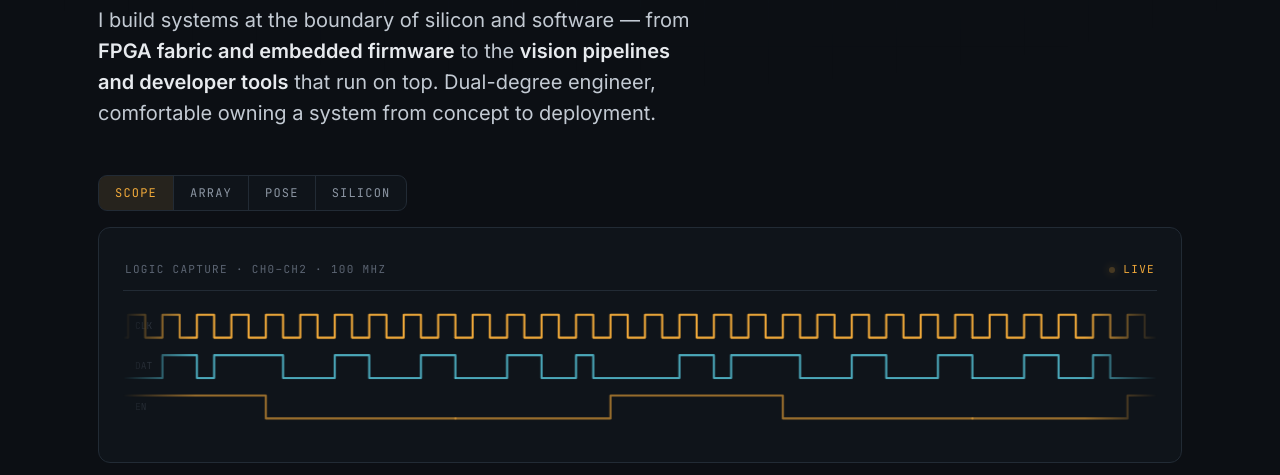
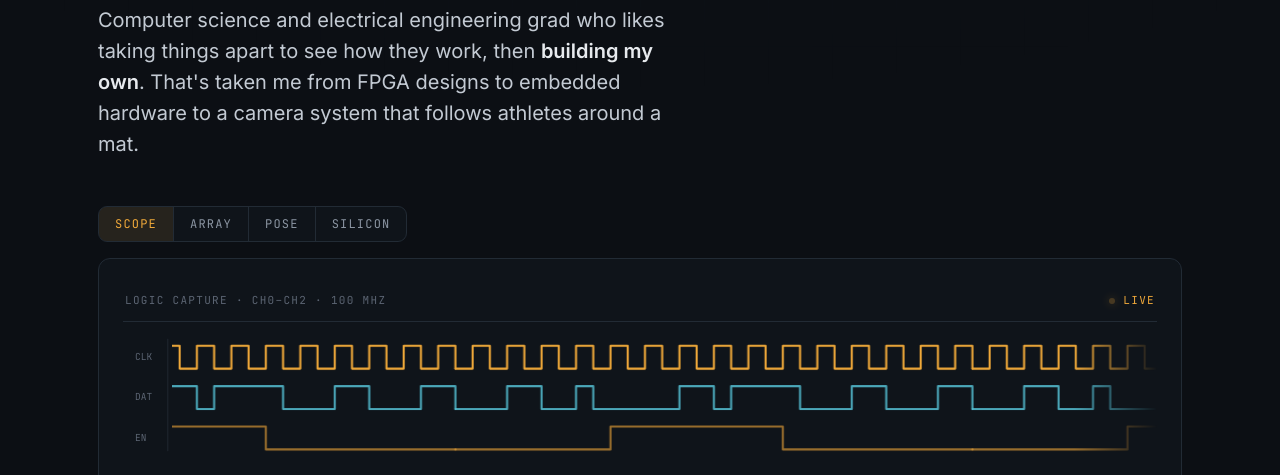
Before and after one commit to peejerator/peejerator.github.io, a plain HTML site: page index.html in a window 1280 px wide. Shown: the part 466-941 px from the top of the page. Drawn offline with Linux system fonts and the light colour scheme.

Commit message:
Refactor index.html with content and style updates
Updated various sections of the index.html file, including changes to the mask-image gradient, thesis statement, footer content, and corrected the closing HTML tag.

```diff
--- a/index.html
+++ b/index.html
@@ -141,8 +141,8 @@
   .scope-head .live{display:flex;align-items:center;gap:8px;color:var(--amber)}
   .scope-head .live i{width:6px;height:6px;border-radius:50%;background:var(--amber);box-shadow:0 0 8px var(--amber);animation:blink 1.8s steps(1) infinite}
   .scope-svg{display:block;width:100%;height:130px;
-    -webkit-mask-image:linear-gradient(90deg,transparent,#000 7%,#000 93%,transparent);
-            mask-image:linear-gradient(90deg,transparent,#000 7%,#000 93%,transparent);}
+    -webkit-mask-image:linear-gradient(90deg,#000 0,#000 92%,transparent);
+            mask-image:linear-gradient(90deg,#000 0,#000 92%,transparent);}
   .scope .trace{animation:scrollx 14s linear infinite}
   @keyframes scrollx{from{transform:translateX(0)}to{transform:translateX(-600px)}}
   @media(max-width:560px){.scope-svg{height:108px}}
@@ -357,7 +357,7 @@
     <div class="wrap">
       <p class="eyebrow">Computer Science · Electrical Engineering</p>
       <h1>Patrick<br><span class="accent">Canady</span></h1>
-      <p class="thesis">I build systems at the boundary of silicon and software — from <b>FPGA fabric and embedded firmware</b> to the <b>vision pipelines and developer tools</b> that run on top. Dual-degree engineer, comfortable owning a system from concept to deployment.</p>
+      <p class="thesis">Computer science and electrical engineering grad who likes taking things apart to see how they work, then <b>building my own</b>. That's taken me from FPGA designs to embedded hardware to a camera system that follows athletes around a mat.</p>
 
       <!-- hero signature: toggle between four variants -->
       <div class="sig-toggle" role="tablist" aria-label="Hero visual">
@@ -382,14 +382,18 @@
                   <path d="M0 90 H60 V64 H100 V90 H140 V64 H160 V90 H260 V64 H300 V90 H320 V64 H400 V90 H460 V64 H500 V90 H560 V64 H600 V90" fill="none" stroke="#56C2D6" stroke-opacity=".85" stroke-width="2.4" stroke-linejoin="round" stroke-linecap="round"/>
                   <path d="M0 136 H180 V110 H380 V136 H600" fill="none" stroke="#F0A93A" stroke-opacity=".62" stroke-width="2.4" stroke-linejoin="round" stroke-linecap="round"/>
                 </g>
+                <clipPath id="plot"><rect x="58" y="0" width="1142" height="148"/></clipPath>
               </defs>
               <text x="14" y="34" fill="#5C6573" font-family="JetBrains Mono, monospace" font-size="11">CLK</text>
               <text x="14" y="80" fill="#5C6573" font-family="JetBrains Mono, monospace" font-size="11">DAT</text>
               <text x="14" y="126" fill="#5C6573" font-family="JetBrains Mono, monospace" font-size="11">EN</text>
-              <g class="trace">
-                <use href="#period" x="0"/>
-                <use href="#period" x="600"/>
-                <use href="#period" x="1200"/>
+              <line x1="52" y1="10" x2="52" y2="138" stroke="#232B35" stroke-width="1"/>
+              <g clip-path="url(#plot)">
+                <g class="trace">
+                  <use href="#period" x="0"/>
+                  <use href="#period" x="600"/>
+                  <use href="#period" x="1200"/>
+                </g>
               </g>
             </svg>
           </div>
@@ -618,8 +622,8 @@
   <div class="wrap">
     <div class="foot-grid">
       <div>
-        <p class="big">Let's build<br>something <a href="mailto:patrick.canady@ifoundry.com">deliberate.</a></p>
-        <p class="sub">Open to engineering roles spanning hardware, FPGA/RTL, embedded, and systems software.</p>
+        <p class="big">Questions, ideas,<br>or just <a href="mailto:patrick.canady@ifoundry.com">want to chat?</a></p>
+        <p class="sub">Email me, I'm around.</p>
       </div>
       <nav class="contacts" aria-label="Contact links">
         <a href="mailto:patrick.canady@ifoundry.com">
@@ -642,7 +646,7 @@
     </div>
     <div class="foot-bottom">
       <span>© 2026 Patrick Canady</span>
-      <span>CS · EE — built with hand-written HTML</span>
+      <span>Built by hand with plain HTML</span>
     </div>
   </div>
 </footer>
```
